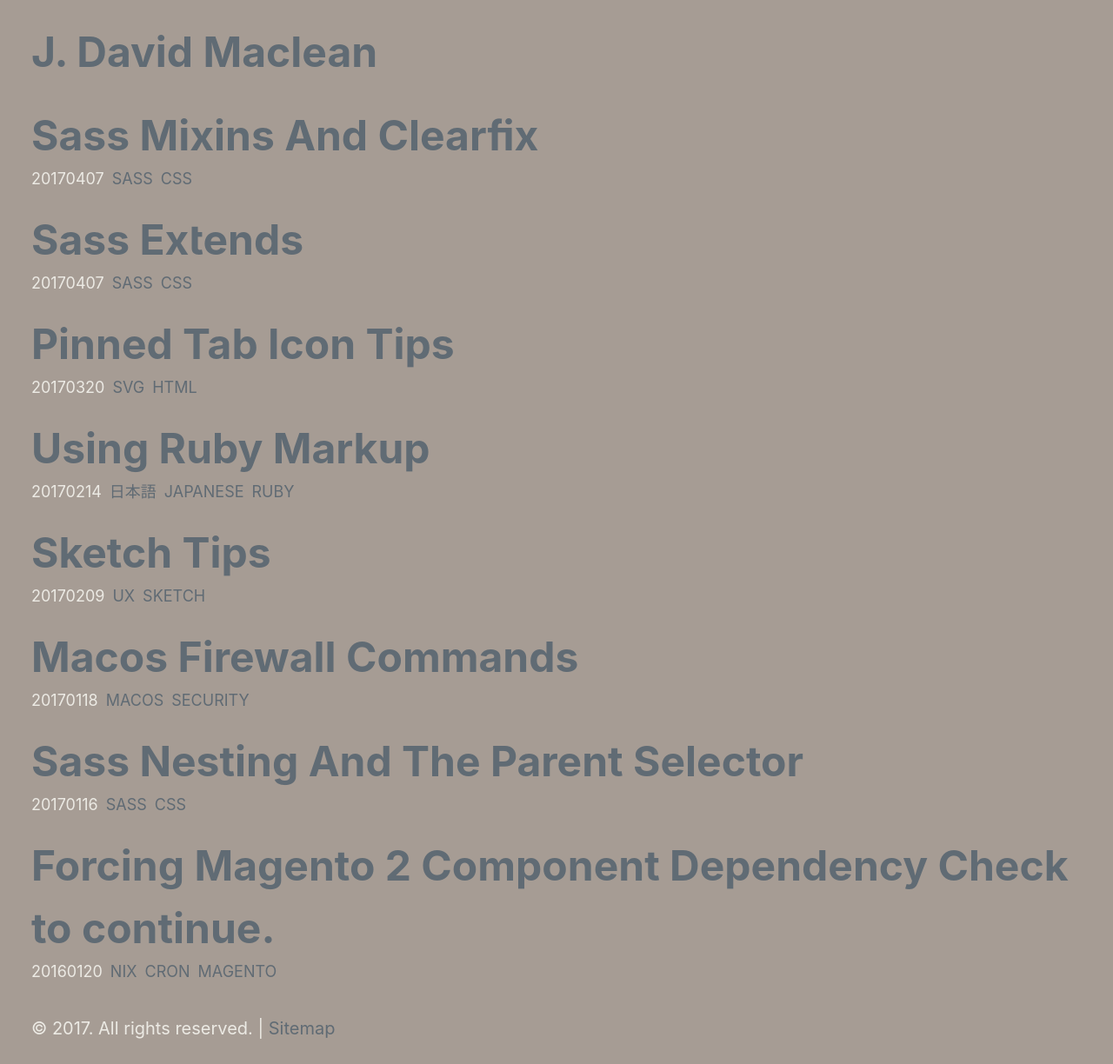
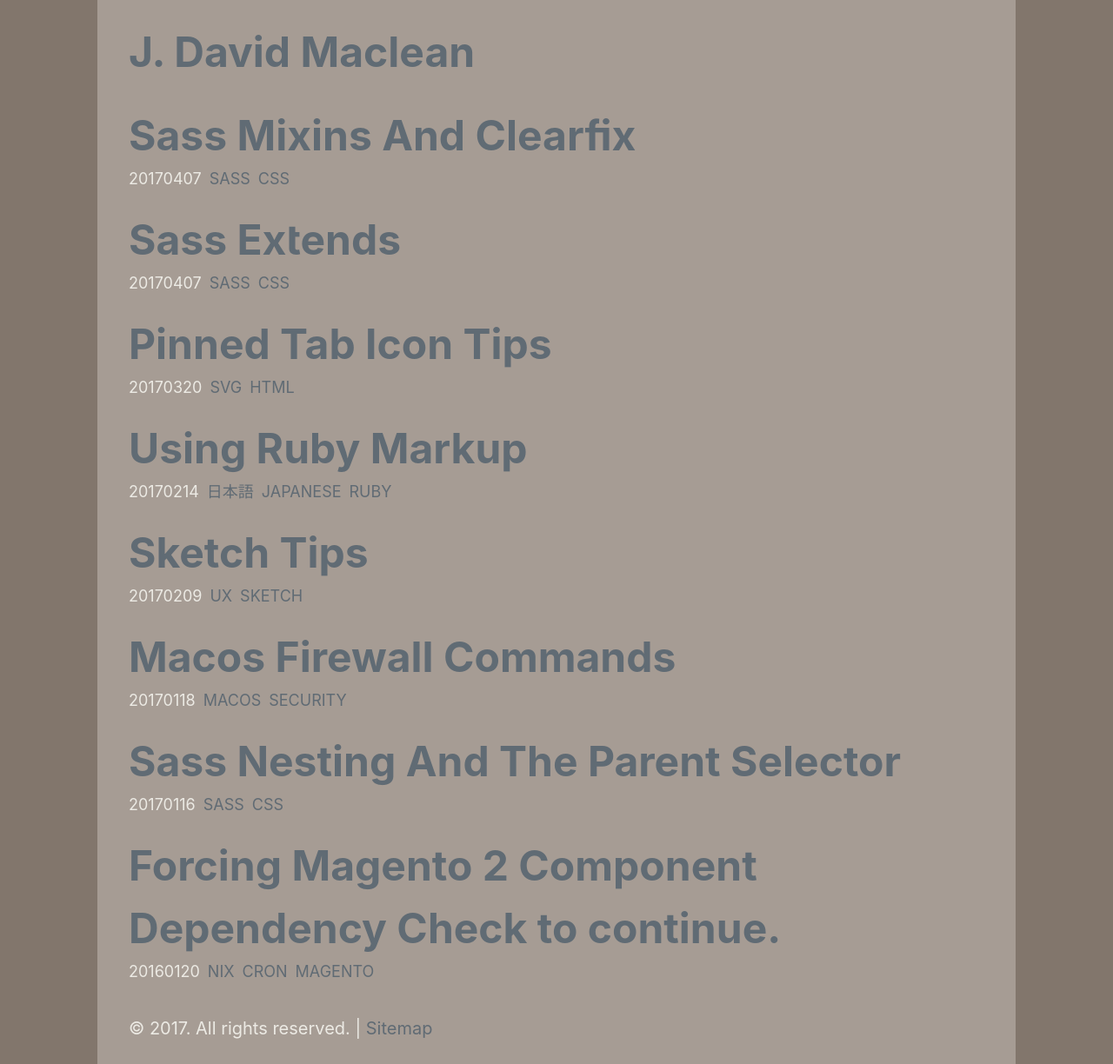
Before and after one commit to sansSpoon/sansSpoon.github.io, a Jekyll site: the page built from _pages/index.md, in a window 1280 px wide. Shown: the whole page at 87% size. Built offline with Jekyll 4.4.1, drawn with Linux system fonts in a browser that asks for light colours.

Commit message:
Fixed media queries and root font-size

```diff
--- a/_sass/_layout.scss
+++ b/_sass/_layout.scss
@@ -11,14 +11,16 @@ main {
 	background-color: $color-bg;
 
 	@include media-query($small) {
-		max-width: 30rem;
-	}
+		max-width: 34rem; // 16 * 1.25 * 34 // 680px
+	} // $small: 30em; // 480px min
+
 	@include media-query($medium) {
-		max-width: 60rem;
-	}
+		max-width: 44rem; // 16 * 1.5 * 44 // 1056px
+	} // $medium: 60em; // 960px min
+
 	@include media-query($large) {
-		max-width: 90rem;
-	}
+		max-width: 37rem; // 16 * 2.5 * 37 // 1480px
+	} // $large: 90em; // 1440 px min
 }
 
 .site-header {
--- a/_sass/_resets.scss
+++ b/_sass/_resets.scss
@@ -27,7 +27,7 @@ html {
 	};
 
 	@include media-query($large) {
-		font-size: $root-font-size * 2;
+		font-size: $root-font-size * 2.5;
 	};
 }
 
--- a/_sass/_variables.scss
+++ b/_sass/_variables.scss
@@ -19,7 +19,7 @@ $color-link: darken(complement($color-secondary),20%) !default;
 // ! Font
 // =======
 $root-font-family: -apple-system, BlinkMacSystemFont, "Segoe UI", "Roboto", "Oxygen", "Ubuntu", "Cantarell", "Fira Sans", "Droid Sans", "Helvetica Neue", Arial, sans-serif !default;
-$root-font-size: 16px !default;
+$root-font-size: 1em !default;
 $root-line-height: 1.5 !default;
 
 // --------------
```
